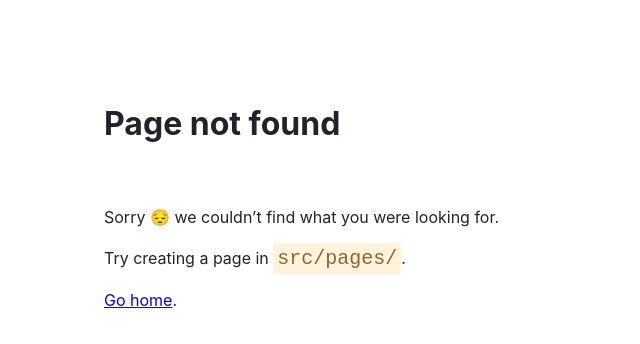
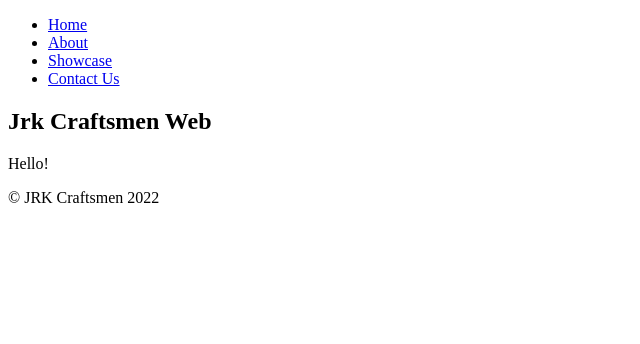
Before and after one commit to petersonrl1/site-jrkCraftsmen, a Gatsby site: page / in a window 1280 px wide. Before the commit this address had no page. Shown: the whole page, without its empty margins (0-640 px from the left). Built offline with nearby package versions, Linux system fonts and the light colour scheme; Gatsby itself is replaced by a stand-in of ours.

Commit message:
nav and footer are rendering on each page

```diff
--- /dev/null
+++ b/gatsby-browser.js
@@ -0,0 +1,6 @@
+import React from 'react';
+import Layout from './src/components/Layout';
+
+export function wrapPageElement({ element, props }) {
+  return <Layout {...props}>{element}</Layout>;
+}
--- /dev/null
+++ b/gatsby-ssr.js
@@ -0,0 +1,6 @@
+import React from 'react';
+import Layout from './src/components/Layout';
+
+export function wrapPageElement({ element, props }) {
+  return <Layout {...props}>{element}</Layout>;
+}
--- /dev/null
+++ b/src/components/Footer.js
@@ -0,0 +1,9 @@
+import React from 'react';
+
+export default function Footer() {
+  return (
+    <div>
+      <p>&copy; JRK Craftsmen {new Date().getFullYear()}</p>
+    </div>
+  );
+}
--- /dev/null
+++ b/src/components/Layout.js
@@ -0,0 +1,13 @@
+import React from 'react';
+import Footer from './Footer';
+import Navbar from './Navbar';
+
+export default function Layout({ children }) {
+  return (
+    <div>
+      <Navbar />
+      {children}
+      <Footer />
+    </div>
+  );
+}
--- /dev/null
+++ b/src/components/Navbar.js
@@ -0,0 +1,23 @@
+import * as React from 'react';
+import { Link } from 'gatsby';
+
+export default function Navbar() {
+  return (
+    <nav>
+      <ul>
+        <li>
+          <Link to="/">Home</Link>
+        </li>
+        <li>
+          <Link to="/about">About</Link>
+        </li>
+        <li>
+          <Link to="/showcase">Showcase</Link>
+        </li>
+        <li>
+          <Link to="/contact-us">Contact Us</Link>
+        </li>
+      </ul>
+    </nav>
+  );
+}
--- /dev/null
+++ b/src/pages/index.js
@@ -0,0 +1,11 @@
+import * as React from 'react';
+import Layout from '../components/Layout';
+
+export default function Home() {
+  return (
+    <div>
+      <h2>Jrk Craftsmen Web</h2>
+      <p>Hello!</p>
+    </div>
+  );
+}
```
Also changed, not shown: src/pages/about.js (+8 -0 lines), src/pages/contact-us.js (+8 -0 lines), src/pages/showcase.js (+8 -0 lines).
